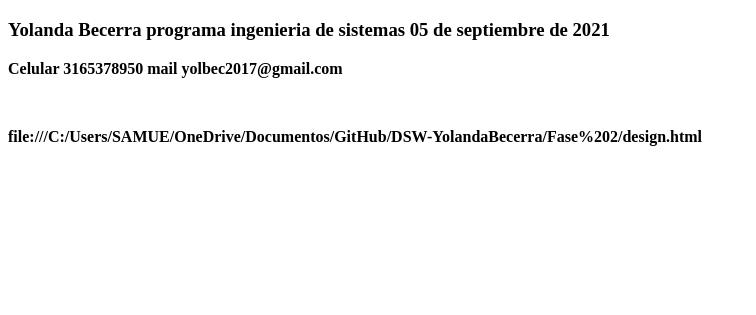
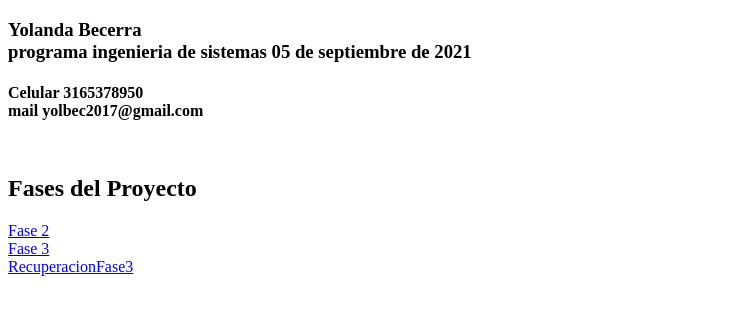
Before and after one commit to yolabece/DSW-YolandaBecerra, a plain HTML site: page Fase 2/index.html in a window 1280 px wide. Shown: the part 61-376 px from the top of the page, without its empty margins (0-756 px from the left). Drawn offline with Linux system fonts and the light colour scheme.

Commit message:
arreglos
Actualizacion arreglos

```diff
--- a/Fase 2/index.html
+++ b/Fase 2/index.html
@@ -8,11 +8,17 @@
 </head>
 <body>
     <h1>proyecto de sitio Web 2021-1604</h1>
-    <h3>Yolanda Becerra <b>programa ingenieria de sistemas 05 de septiembre de 2021</h3>
-<p>Celular 3165378950 mail yolbec2017@gmail.com</p>
+    <h3>Yolanda Becerra <br>programa ingenieria de sistemas 05 de septiembre de 2021</h3>
+
+<h4>
+        <p>Celular 3165378950 <br>mail yolbec2017@gmail.com</p>
 <br>
-<p>file:///C:/Users/SAMUE/OneDrive/Documentos/GitHub/DSW-YolandaBecerra/Fase%202/design.html</p>
-</body>
+</h4>
+
+<h2>Fases del Proyecto</h2>
+<a href="Fase 2/design.html"> Fase 2</a> <br>
+<a href="Fase 3.html"> Fase 3</a> <br>
+<a href="RecuperacionFase3.html"> RecuperacionFase3</a> <br>
 
 
 </body>
```
Also changed, not shown: design.html (renamed from Fase 2/design.html).
